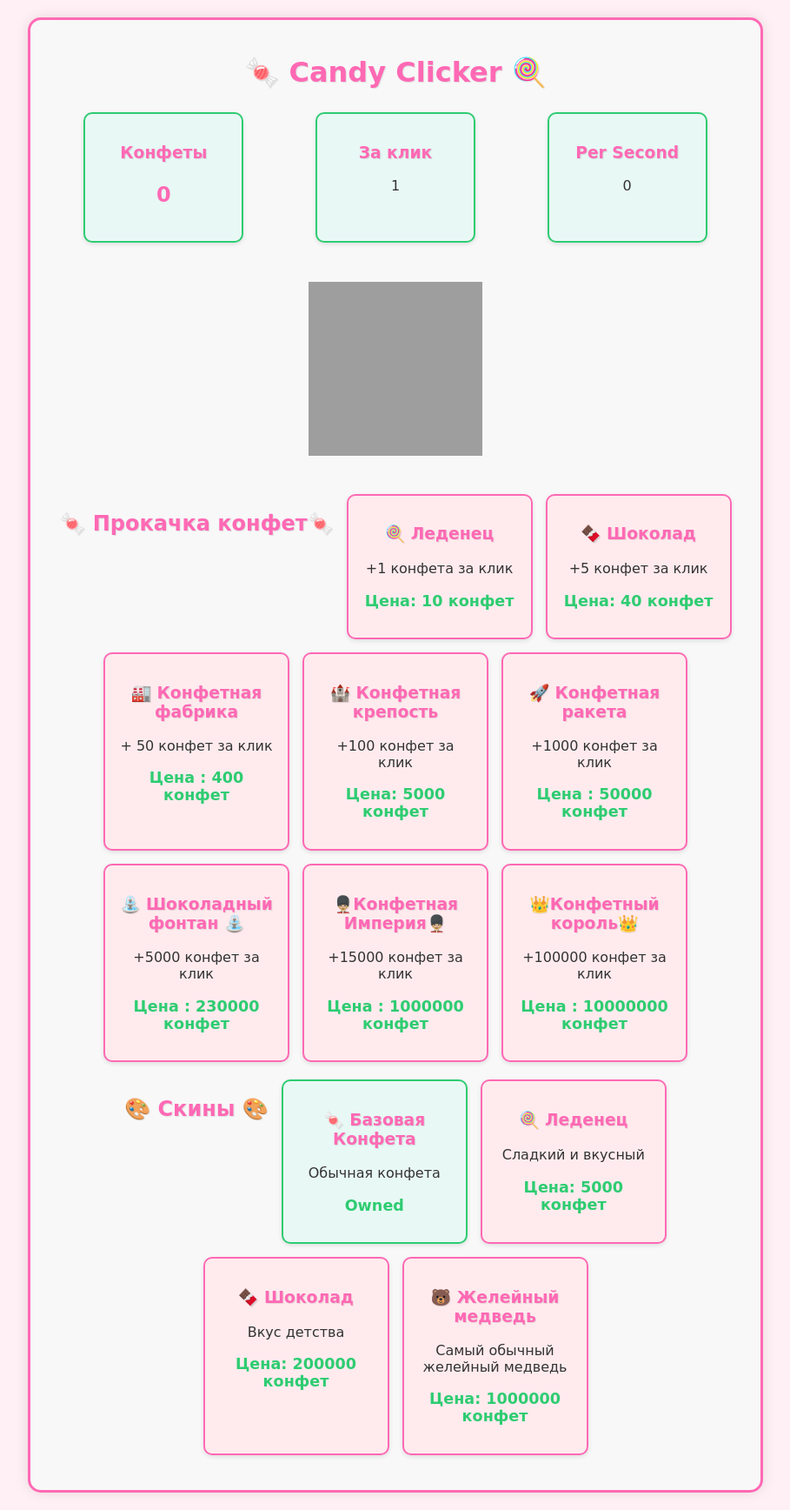
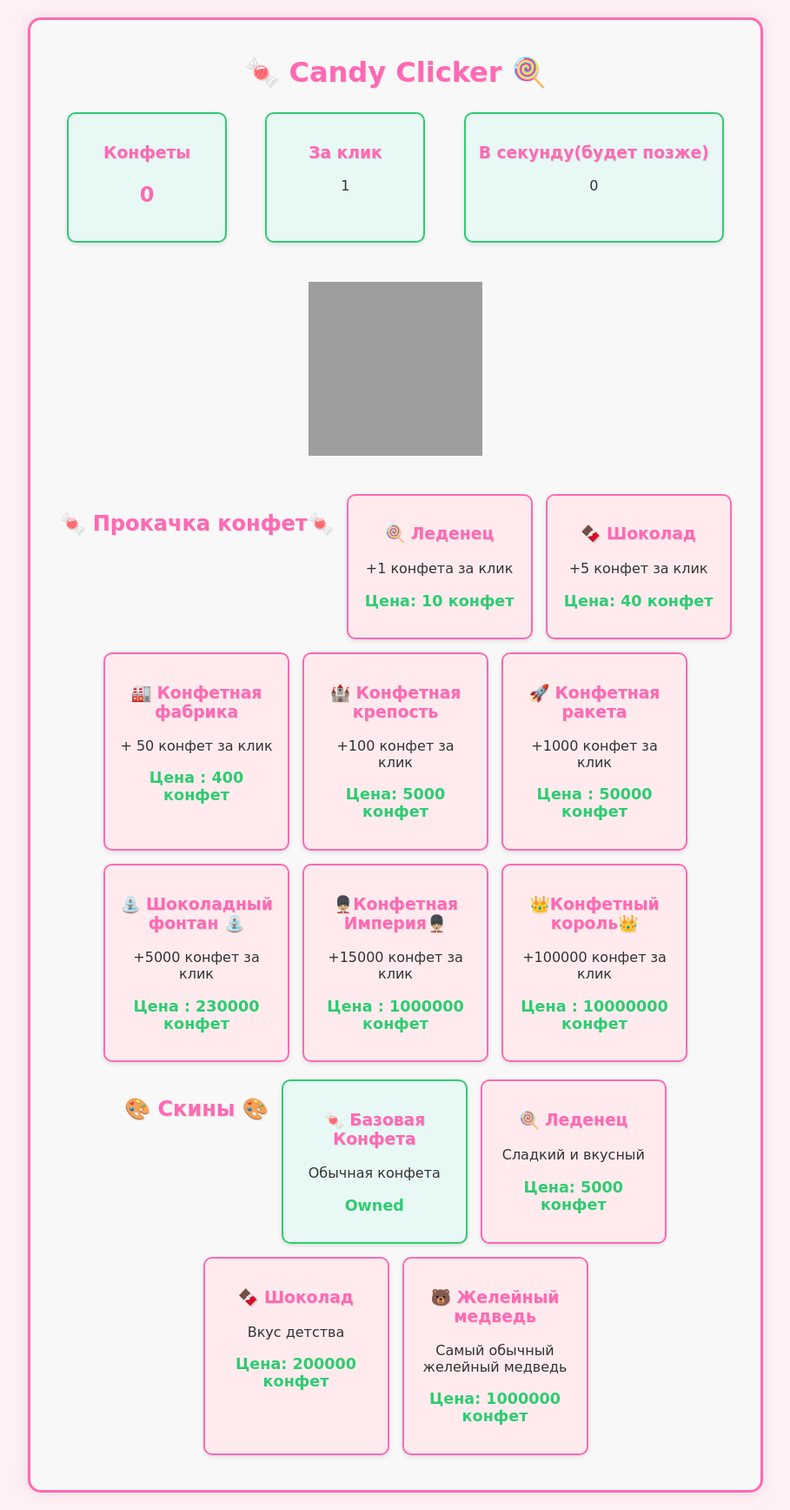
Before and after one commit to FDA-2011/site2, a Flask app: page /clicker in a window 1280 px wide. Shown: the whole page at 87% size, without its empty margins (185-1094 px from the left). Run offline with Flask 3, Linux system fonts and the light colour scheme; grey boxes are pictures that could not be loaded.

Commit message:
Update candy_clicker.html

```diff
--- a/templates/candy_clicker.html
+++ b/templates/candy_clicker.html
@@ -130,7 +130,7 @@
                 <p id="per-click">1</p>
             </div>
             <div class="stat">
-                <h3>Per Second</h3>
+                <h3>В секунду(будет позже)</h3>
                 <p id="per-second">0</p>
             </div>
         </div>
```
